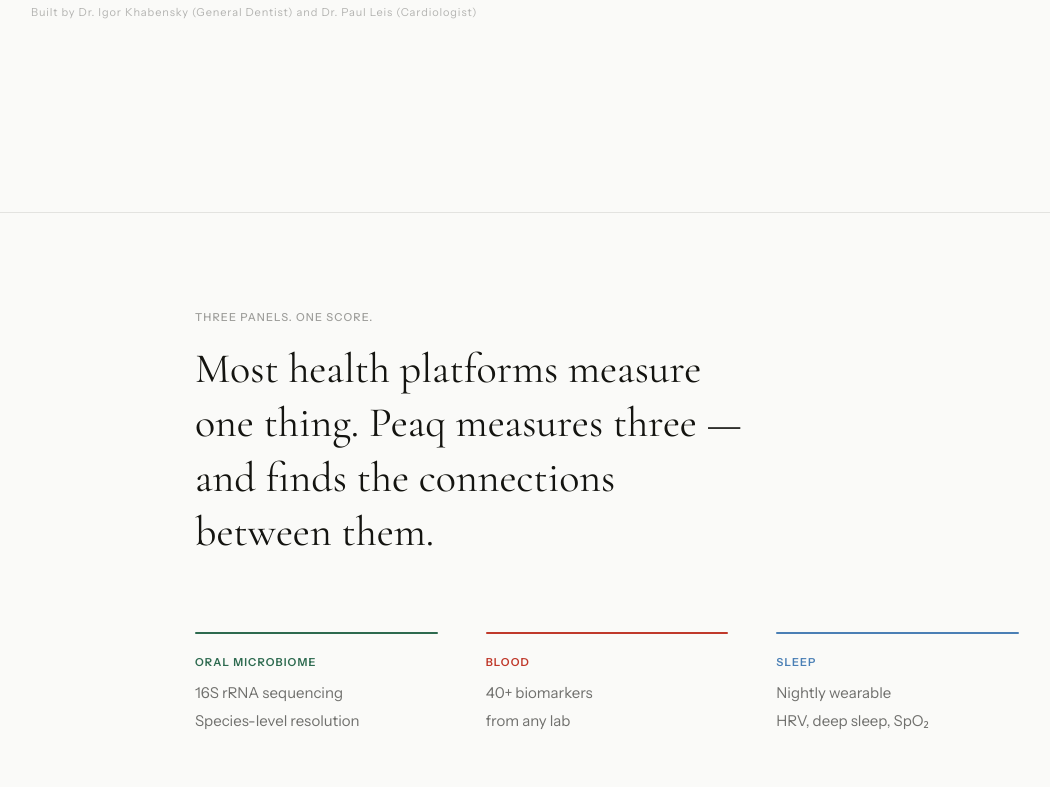
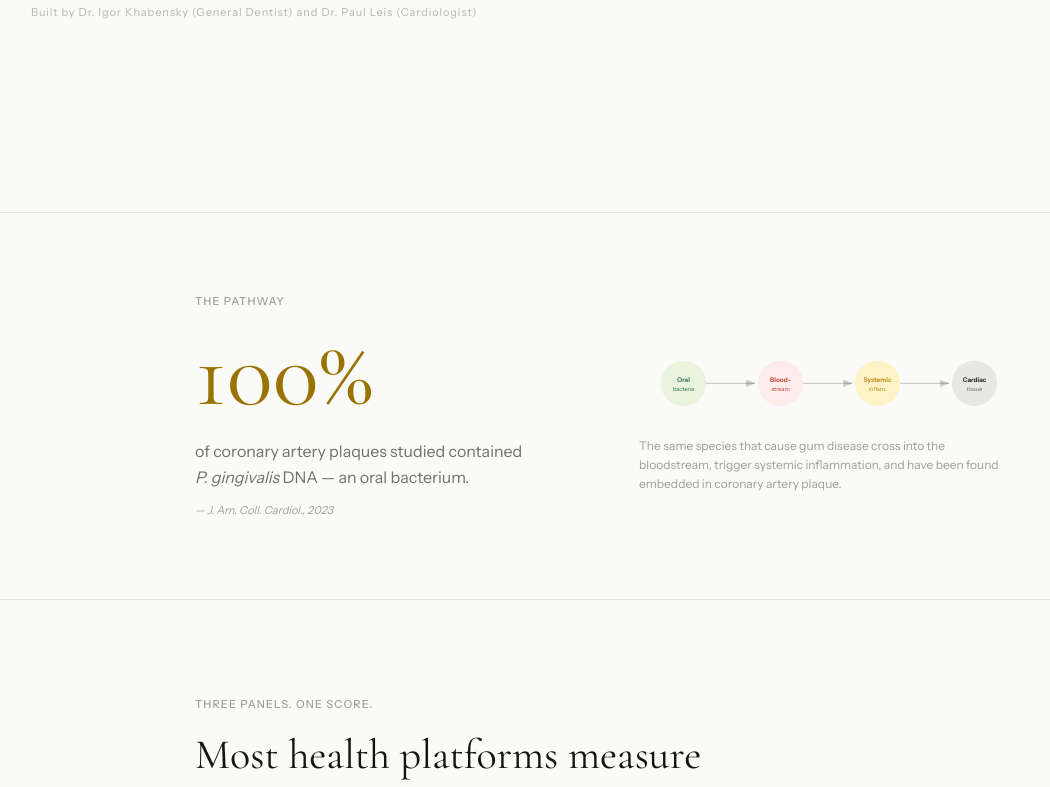
Before and after one commit to drmemes1/peaqhealth, a Next.js app in the folder peaqhealth_1/apps/web/: page / in a window 1280 px wide. Shown: the part 588-1375 px from the top of the page, without its empty margins (33-1083 px from the left). Built offline with nearby package versions, Linux system fonts and the light colour scheme.

Commit message:
feat: science hook section — pathway SVG + 100% coronary stat

```diff
--- a/peaqhealth_1/apps/web/app/page.tsx
+++ b/peaqhealth_1/apps/web/app/page.tsx
@@ -211,7 +211,110 @@
 
       <hr style={rule} />
 
-      {/* ══ SECTIONS 2 + 4 — Interactive panels + science (shared state) ═══ */}
+      {/* ══════════════════════════════════════════════════════════════════
+          SECTION 2 — SCIENCE HOOK
+          ══════════════════════════════════════════════════════════════════ */}
+      <section style={{ ...wrap, paddingTop: 80, paddingBottom: 80 }}>
+        <p style={eyebrow}>The pathway</p>
+
+        <div style={{
+          display: "grid",
+          gridTemplateColumns: "1fr 1fr",
+          gap: 64,
+          alignItems: "center",
+        }}>
+          {/* Left — key stat */}
+          <div>
+            <p style={{
+              fontFamily: serif,
+              fontSize: "clamp(64px, 8vw, 96px)",
+              fontWeight: 400,
+              lineHeight: 1,
+              color: GOLD,
+              margin: "0 0 16px",
+            }}>
+              100%
+            </p>
+            <p style={{
+              fontFamily: sans,
+              fontSize: 16,
+              lineHeight: 1.65,
+              color: INK_60,
+              maxWidth: 340,
+              margin: "0 0 12px",
+            }}>
+              of coronary artery plaques studied contained{" "}
+              <em>P. gingivalis</em> DNA — an oral bacterium.
+            </p>
+            <p style={{
+              fontFamily: sans,
+              fontSize: 11,
+              fontStyle: "italic",
+              color: INK_40,
+              margin: 0,
+            }}>
+              — J. Am. Coll. Cardiol., 2023
+            </p>
+          </div>
+
+          {/* Right — pathway SVG */}
+          <div>
+            <svg
+              viewBox="0 0 470 80"
+              role="img"
+              aria-label="Pathway: oral bacteria to cardiac tissue"
+              style={{ width: "100%", maxWidth: 500, overflow: "visible" }}
+            >
+              <defs>
+                <marker id="science-pathway-arrow" markerWidth="8" markerHeight="8" refX="7" refY="3" orient="auto">
+                  <path d="M0,0 L0,6 L8,3 z" fill={INK_20} />
+                </marker>
+              </defs>
+              {/* Connecting lines */}
+              <line x1="83" y1="40" x2="143" y2="40" stroke={INK_20} strokeWidth="1.5" markerEnd="url(#science-pathway-arrow)" />
+              <line x1="203" y1="40" x2="263" y2="40" stroke={INK_20} strokeWidth="1.5" markerEnd="url(#science-pathway-arrow)" />
+              <line x1="323" y1="40" x2="383" y2="40" stroke={INK_20} strokeWidth="1.5" markerEnd="url(#science-pathway-arrow)" />
+              {/* Node 1 — Oral */}
+              <circle cx="55" cy="40" r="28" fill="#EAF3DE" />
+              {/* Node 2 — Bloodstream */}
+              <circle cx="175" cy="40" r="28" fill="#FDECEA" />
+              {/* Node 3 — Inflammation */}
+              <circle cx="295" cy="40" r="28" fill="#FEF3C7" />
+              {/* Node 4 — Cardiac */}
+              <circle cx="415" cy="40" r="28" fill={INK_08} />
+              <g style={{ fontFamily: sans }}>
+                {/* Node 1 text */}
+                <text x="55" y="38" textAnchor="middle" fontSize="8" fontWeight="600" fill={ORAL}>Oral</text>
+                <text x="55" y="49" textAnchor="middle" fontSize="7" fill={ORAL}>bacteria</text>
+                {/* Node 2 text */}
+                <text x="175" y="38" textAnchor="middle" fontSize="8" fontWeight="600" fill={BLOOD}>Blood-</text>
+                <text x="175" y="49" textAnchor="middle" fontSize="7" fill={BLOOD}>stream</text>
+                {/* Node 3 text */}
+                <text x="295" y="38" textAnchor="middle" fontSize="8" fontWeight="600" fill="#B8860B">Systemic</text>
+                <text x="295" y="49" textAnchor="middle" fontSize="7" fill="#B8860B">inflam.</text>
+                {/* Node 4 text */}
+                <text x="415" y="38" textAnchor="middle" fontSize="8" fontWeight="600" fill="#141410">Cardiac</text>
+                <text x="415" y="49" textAnchor="middle" fontSize="7" fill={INK_60}>tissue</text>
+              </g>
+            </svg>
+            <p style={{
+              fontFamily: sans,
+              fontSize: 12,
+              color: INK_40,
+              marginTop: 20,
+              lineHeight: 1.6,
+            }}>
+              The same species that cause gum disease cross into the
+              bloodstream, trigger systemic inflammation, and have been
+              found embedded in coronary artery plaque.
+            </p>
+          </div>
+        </div>
+      </section>
+
+      <hr style={rule} />
+
+      {/* ══ SECTIONS 3 + 5 — Interactive panels + science (shared state) ═══ */}
       <LandingPanelsAndScience />
 
       <hr style={rule} />
```
